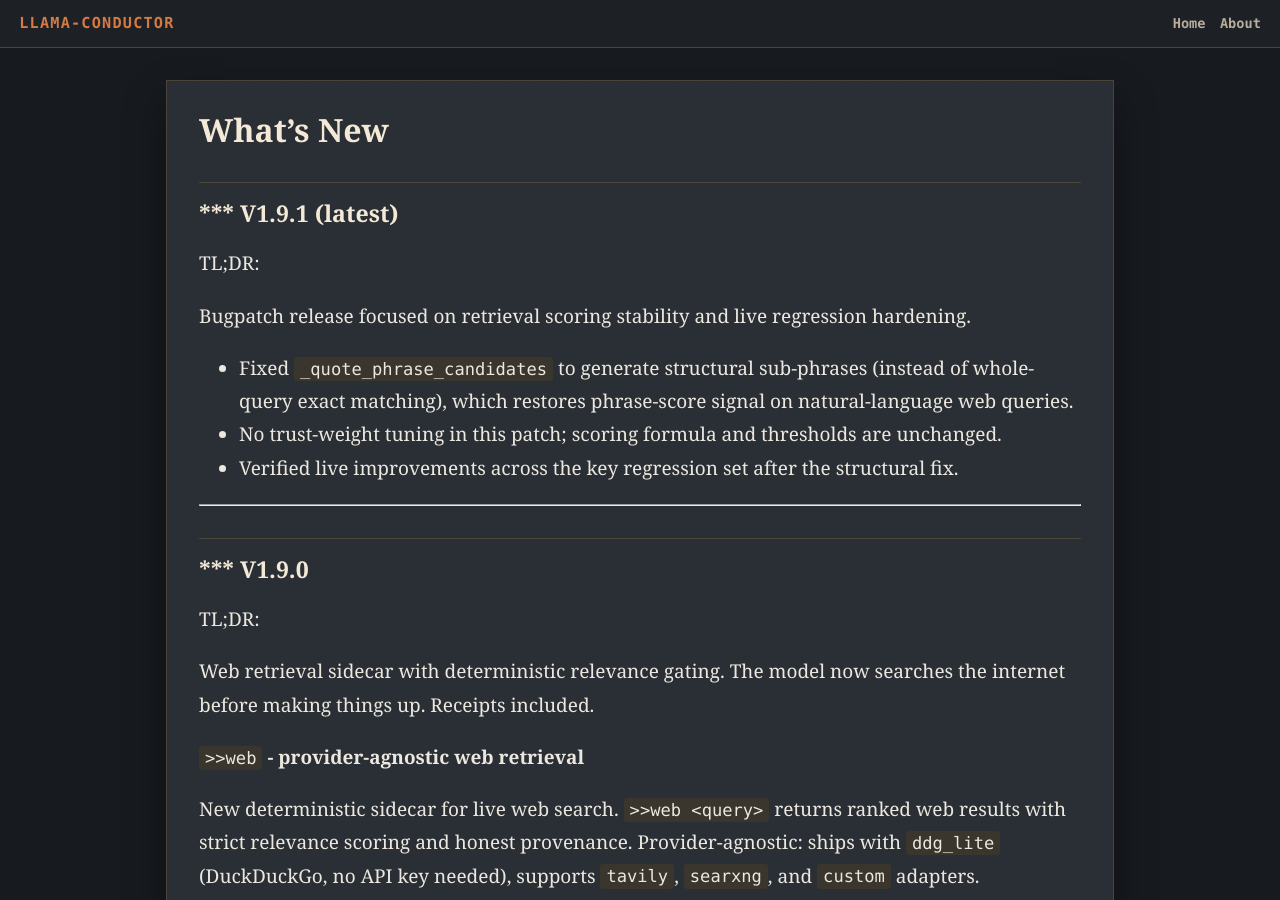
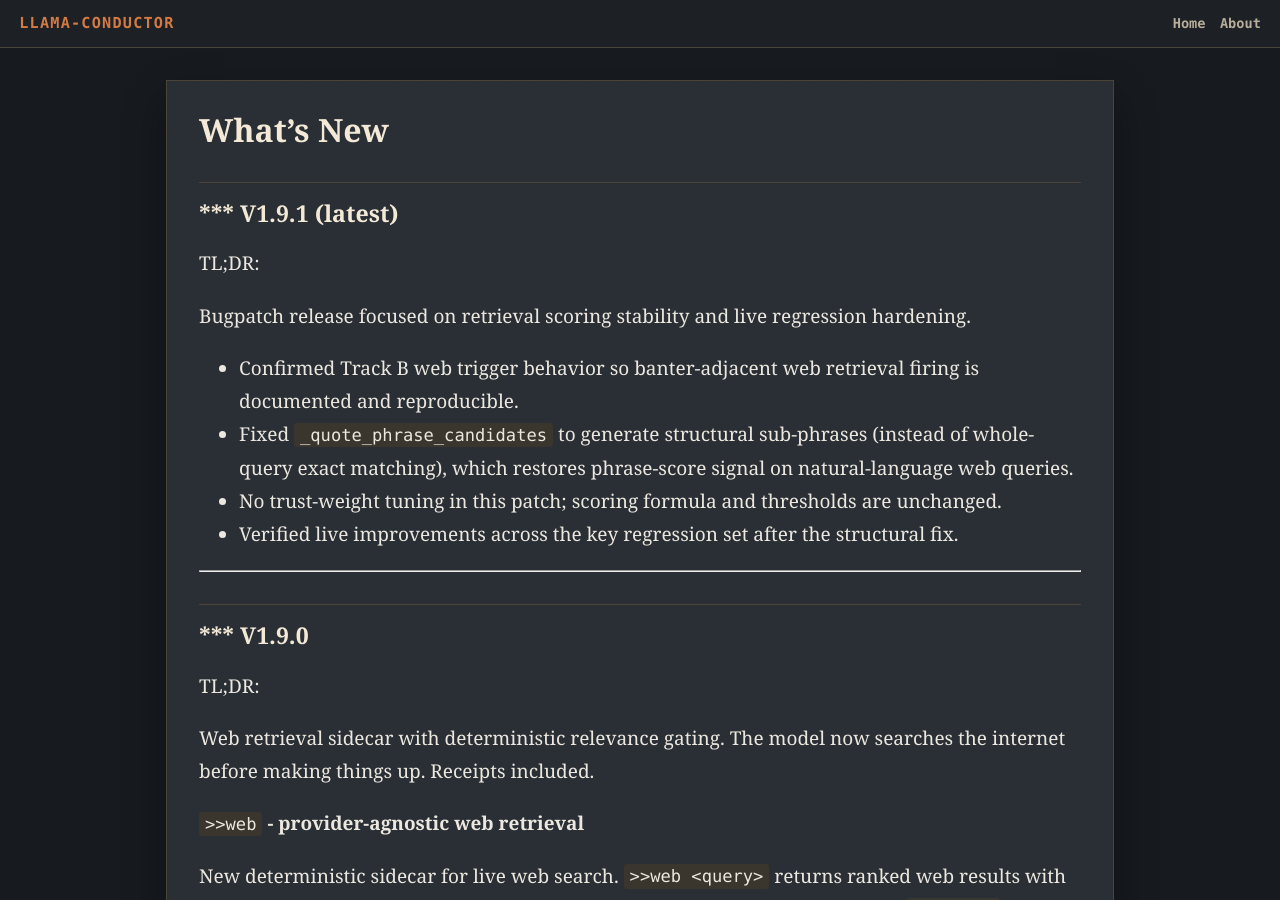
Before and after one commit to BobbyLLM/llama-conductor, a Jekyll site: the page built from NEW.md, in a window 1280 px wide and 900 px high. Built offline with Jekyll 4.4.1, drawn with Linux system fonts in a browser that asks for light colours; our own code applies the rules of GitHub Pages for plain Markdown files.

Commit message:
NEW.md bugpatch notes

```diff
--- a/NEW.md
+++ b/NEW.md
@@ -6,6 +6,7 @@ TL;DR:
 
 Bugpatch release focused on retrieval scoring stability and live regression hardening.
 
+- Confirmed Track B web trigger behavior so banter-adjacent web retrieval firing is documented and reproducible.
 - Fixed `_quote_phrase_candidates` to generate structural sub-phrases (instead of whole-query exact matching), which restores phrase-score signal on natural-language web queries.
 - No trust-weight tuning in this patch; scoring formula and thresholds are unchanged.
 - Verified live improvements across the key regression set after the structural fix.
```
